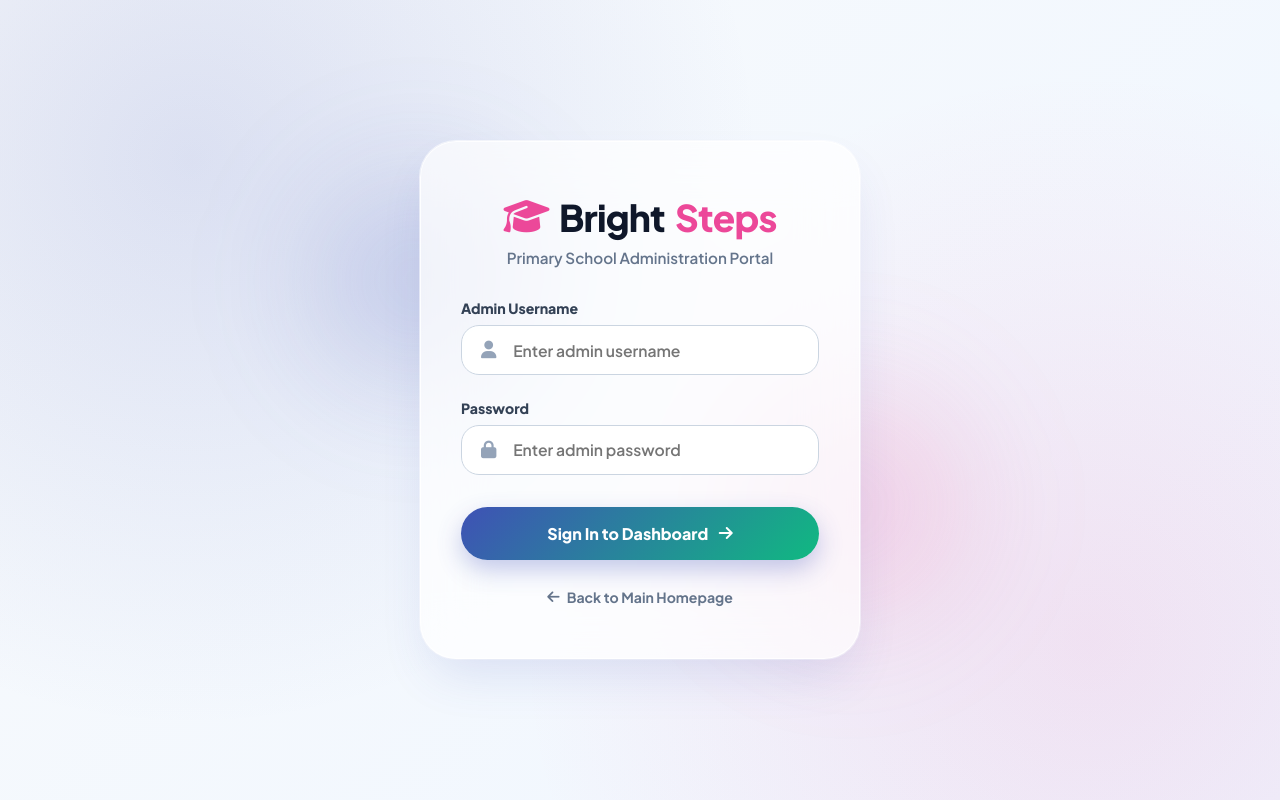
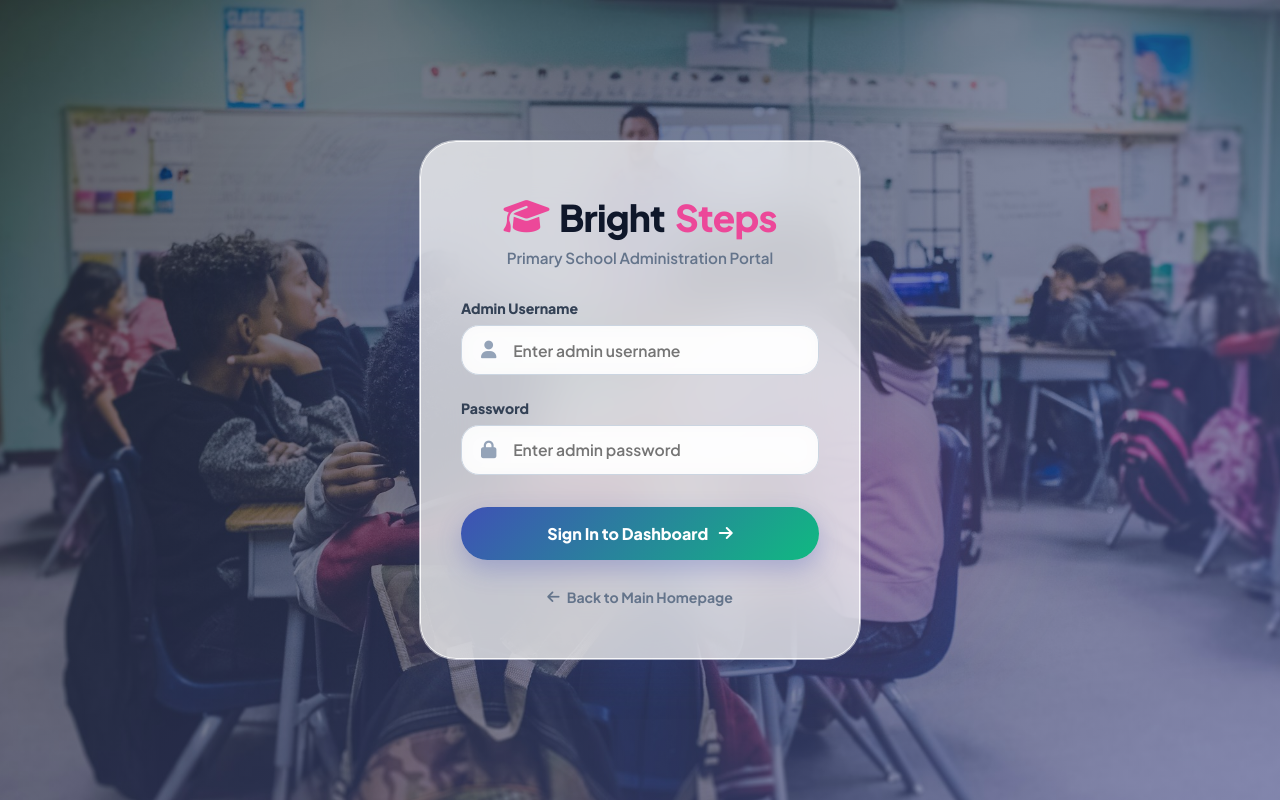
Before and after one commit to thepranit10/brightsteps, a Django app: page /login/ in a window 1280 px wide. Run offline with Django 5.2, Linux system fonts and the light colour scheme.

Commit message:
Add high quality educational background image for glassmorphic login page

```diff
--- a/core/templates/login.html
+++ b/core/templates/login.html
@@ -24,9 +24,8 @@
             display: flex;
             justify-content: center;
             align-items: center;
-            background: radial-gradient(circle at 15% 20%, rgba(63, 81, 181, 0.15) 0%, transparent 45%),
-                        radial-gradient(circle at 85% 80%, rgba(236, 72, 153, 0.12) 0%, transparent 45%),
-                        linear-gradient(135deg, #F8FAFC 0%, #EFF6FF 100%);
+            background: linear-gradient(135deg, rgba(15, 23, 42, 0.55) 0%, rgba(63, 81, 181, 0.45) 100%),
+                        url("{% static 'images/login_bg.jpg' %}") center/cover no-repeat fixed;
             color: #0F172A;
             position: relative;
             overflow: hidden;
```
Also changed, not shown: core/static/images/login_bg.jpg (added).
